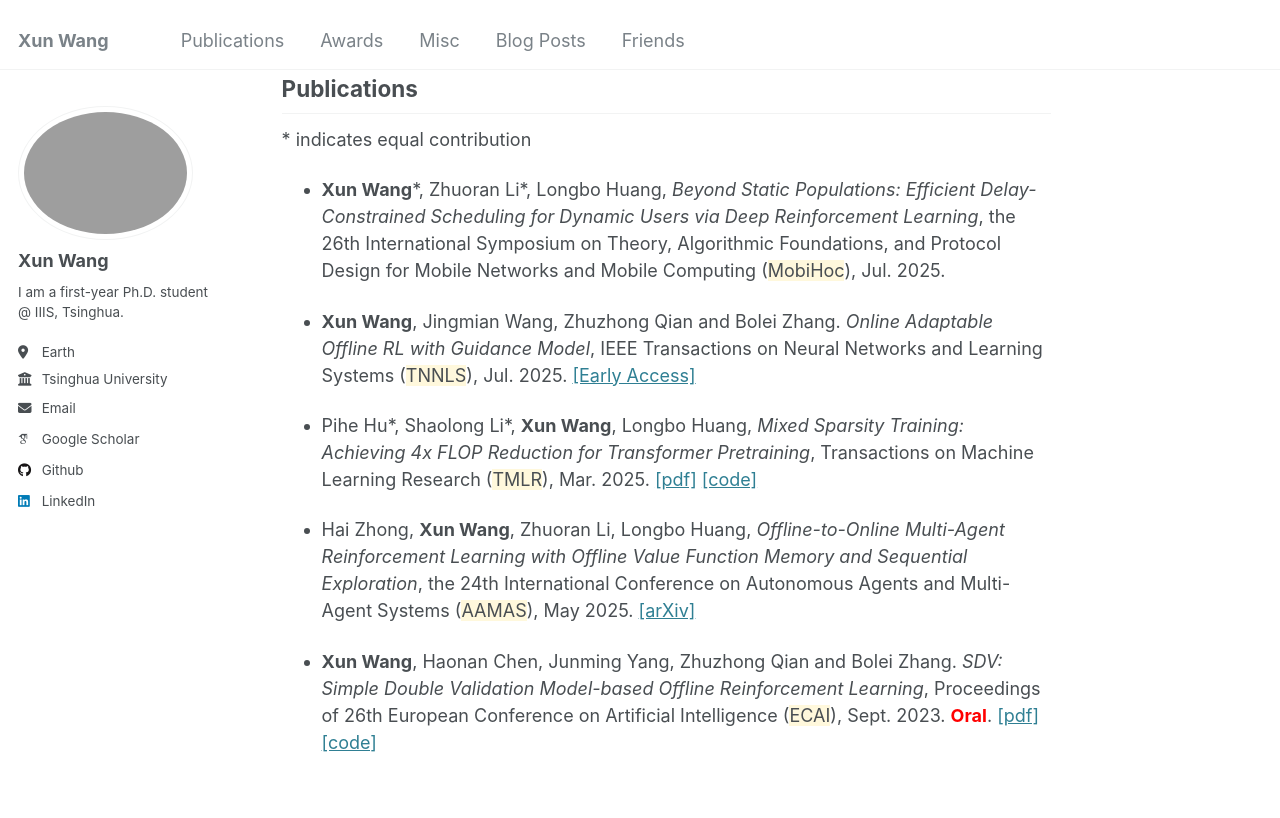
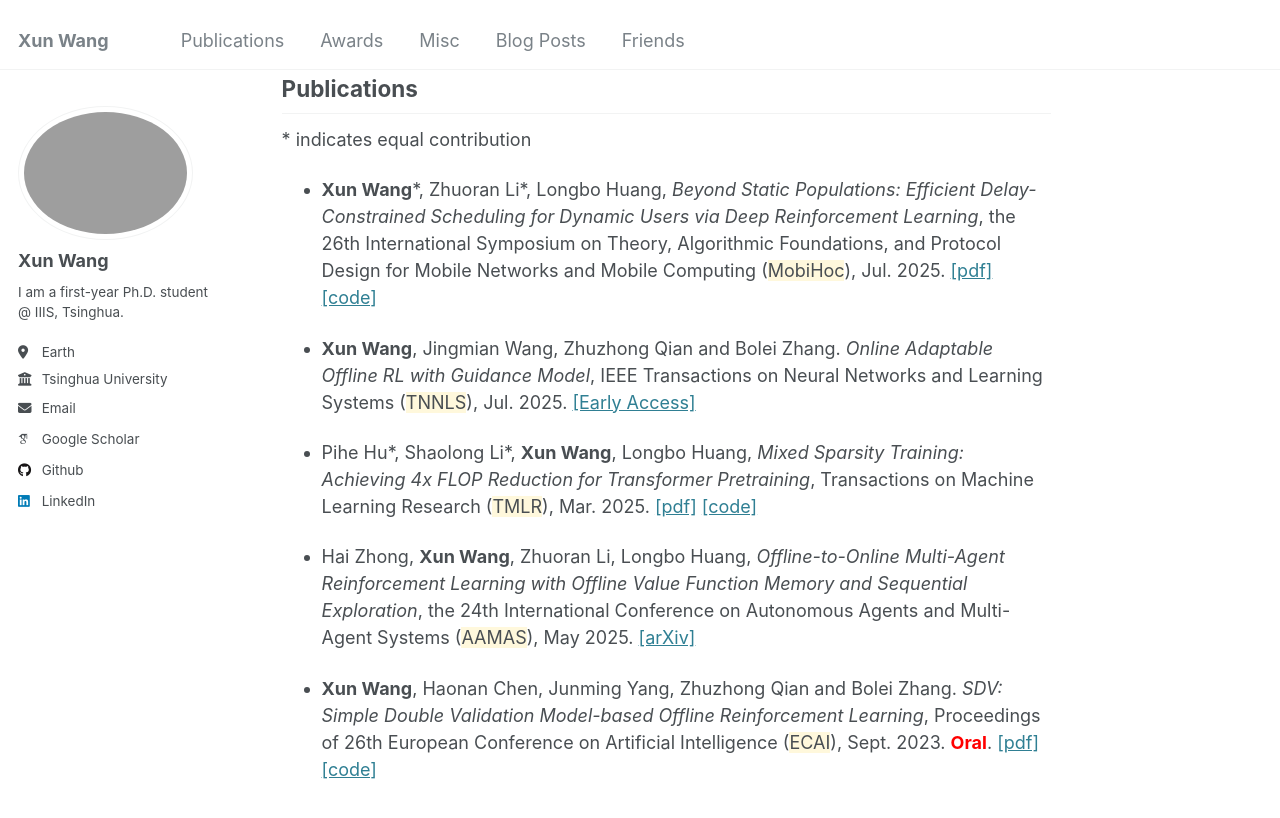
Before and after one commit to Misakau/Misakau.github.io, a Jekyll site: the page built from _pages/about.md, in a window 1280 px wide and 900 px high, scrolled down 762 px. Shown: the top 818 px of the window. Built offline with Jekyll 4.4.1, drawn with Linux system fonts in a browser that asks for light colours; some web fonts are replaced; comment, search, counter and statistics services are not loaded.

Commit message:
update mobihoc

```diff
--- a/_pages/about.md
+++ b/_pages/about.md
@@ -24,7 +24,7 @@ News
 Publications
 ------
 \* indicates equal contribution
-- **Xun Wang**\*, Zhuoran Li\*, Longbo Huang, *Beyond Static Populations: Efficient Delay-Constrained Scheduling for Dynamic Users via Deep Reinforcement Learning*, the 26th International Symposium on Theory, Algorithmic Foundations, and Protocol Design for Mobile Networks and Mobile Computing (<span style="background-color:#FFF8DC;">MobiHoc</span>), Jul. 2025.
+- **Xun Wang**\*, Zhuoran Li\*, Longbo Huang, *Beyond Static Populations: Efficient Delay-Constrained Scheduling for Dynamic Users via Deep Reinforcement Learning*, the 26th International Symposium on Theory, Algorithmic Foundations, and Protocol Design for Mobile Networks and Mobile Computing (<span style="background-color:#FFF8DC;">MobiHoc</span>), Jul. 2025. [\[pdf\]](https://github.com/hupihe/RSD4) [\[code\]](https://github.com/Misakau/HEMA)
 
 - **Xun Wang**, Jingmian Wang, Zhuzhong Qian and Bolei Zhang. *Online Adaptable Offline RL with Guidance Model*, IEEE Transactions on Neural Networks and Learning Systems (<span style="background-color:#FFF8DC;">TNNLS</span>), Jul. 2025. [\[Early Access\]](https://ieeexplore.ieee.org/document/11095835)
 
```
